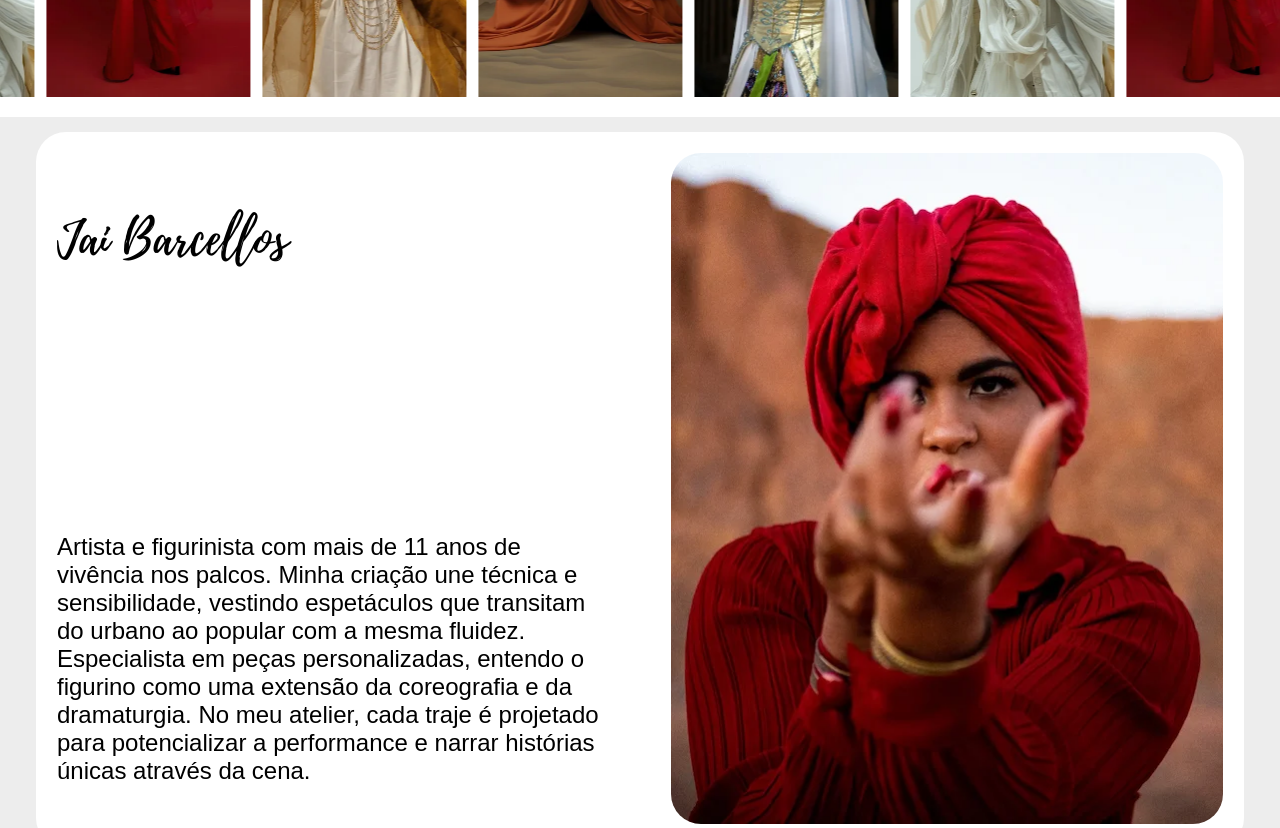
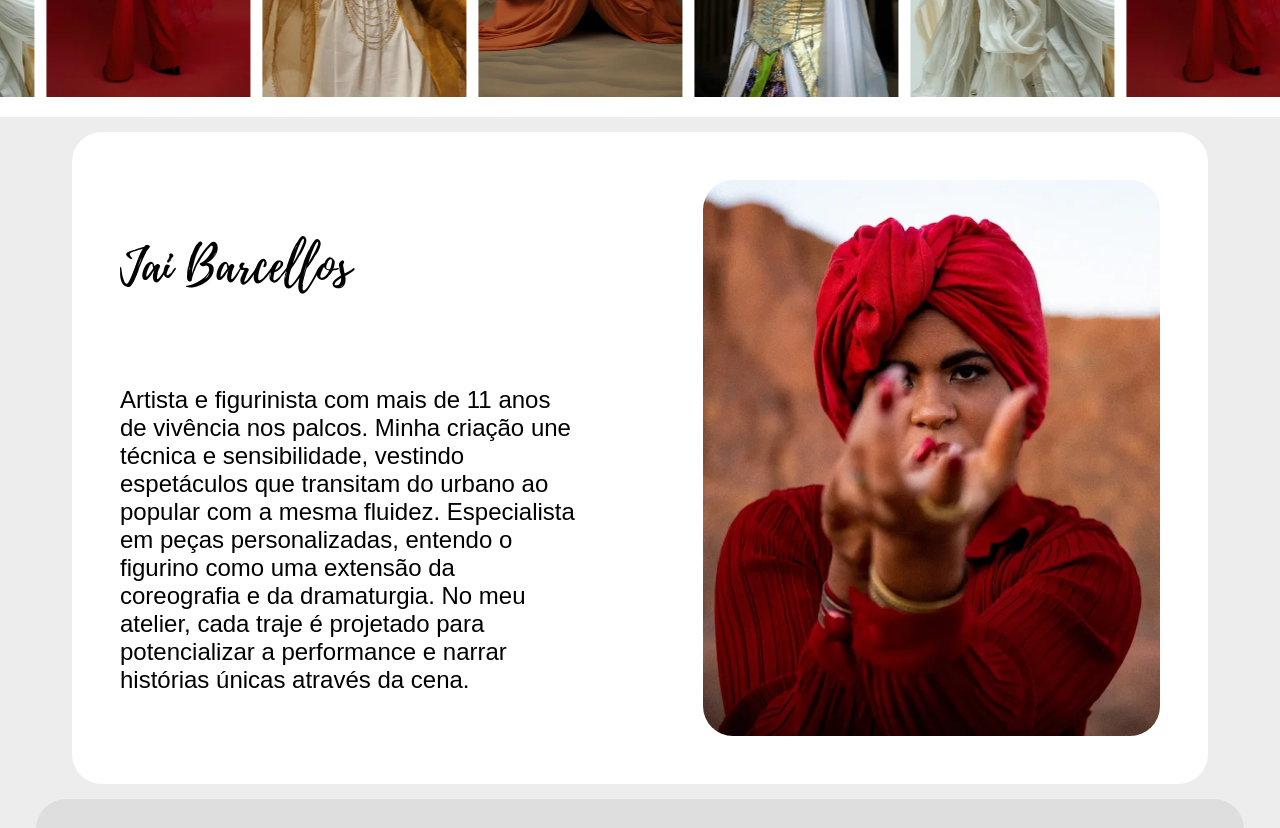
Before and after one commit to odaniloborges/Jai_Atelier, a React (Create React App) app: page / in a window 1280 px wide. Shown: the part 2440-3268 px from the top of the page. Built offline with nearby package versions, Linux system fonts and the light colour scheme; a web font is replaced by a local one.

Commit message:
update fixes

```diff
--- a/public/index.html
+++ b/public/index.html
@@ -4,6 +4,7 @@
     <meta charset="utf-8" />
     <link rel="icon" href="%PUBLIC_URL%/favicon.ico" />
     <meta name="viewport" content="width=device-width, initial-scale=1" />
+    <meta http-equiv="Cache-Control" content="public, max-age=630, must-revalidate">
     <meta name="theme-color" content="#000000" />
     <meta
       name="description"
--- a/src/components/About/styles.ts
+++ b/src/components/About/styles.ts
@@ -3,13 +3,13 @@ import { cores } from '../../styles'
 import { fonts } from '../../styles'
 
 export const Container = styled.section`
-  margin: 1.25rem 3rem;
+  margin: 1.25rem 6rem;
   background-color: ${cores.branca};
   color: ${cores.preto};
   border-radius: 30px;
   display: grid;
   grid-template-columns: 1fr 1fr;
-  column-gap: 20px;
+  column-gap: 30px;
 
   @media (max-width: 736px) {
     padding: 2rem;
@@ -35,7 +35,7 @@ export const Title = styled.h2`
 `
 
 export const Column = styled.div`
-  padding: 1.75rem;
+  padding: 4rem;
 
   div {
     height: 100%;
@@ -47,6 +47,11 @@ export const Column = styled.div`
     @media (max-width: 736px) {
       padding: 0 0;
     }
+  }
+
+  span {
+    display: flex;
+    justify-content: center;
   }
 
   @media (max-width: 736px) {
```
